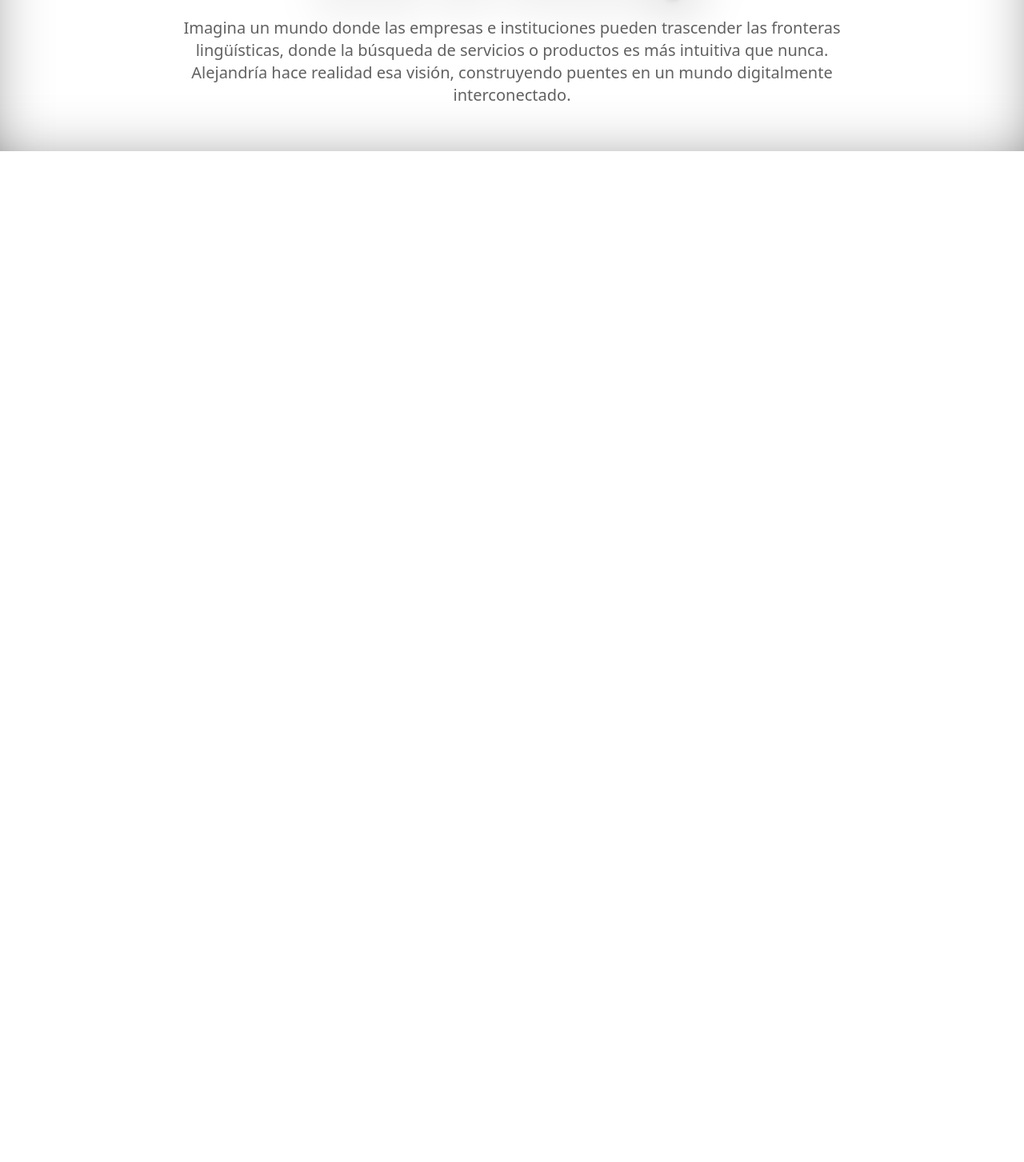
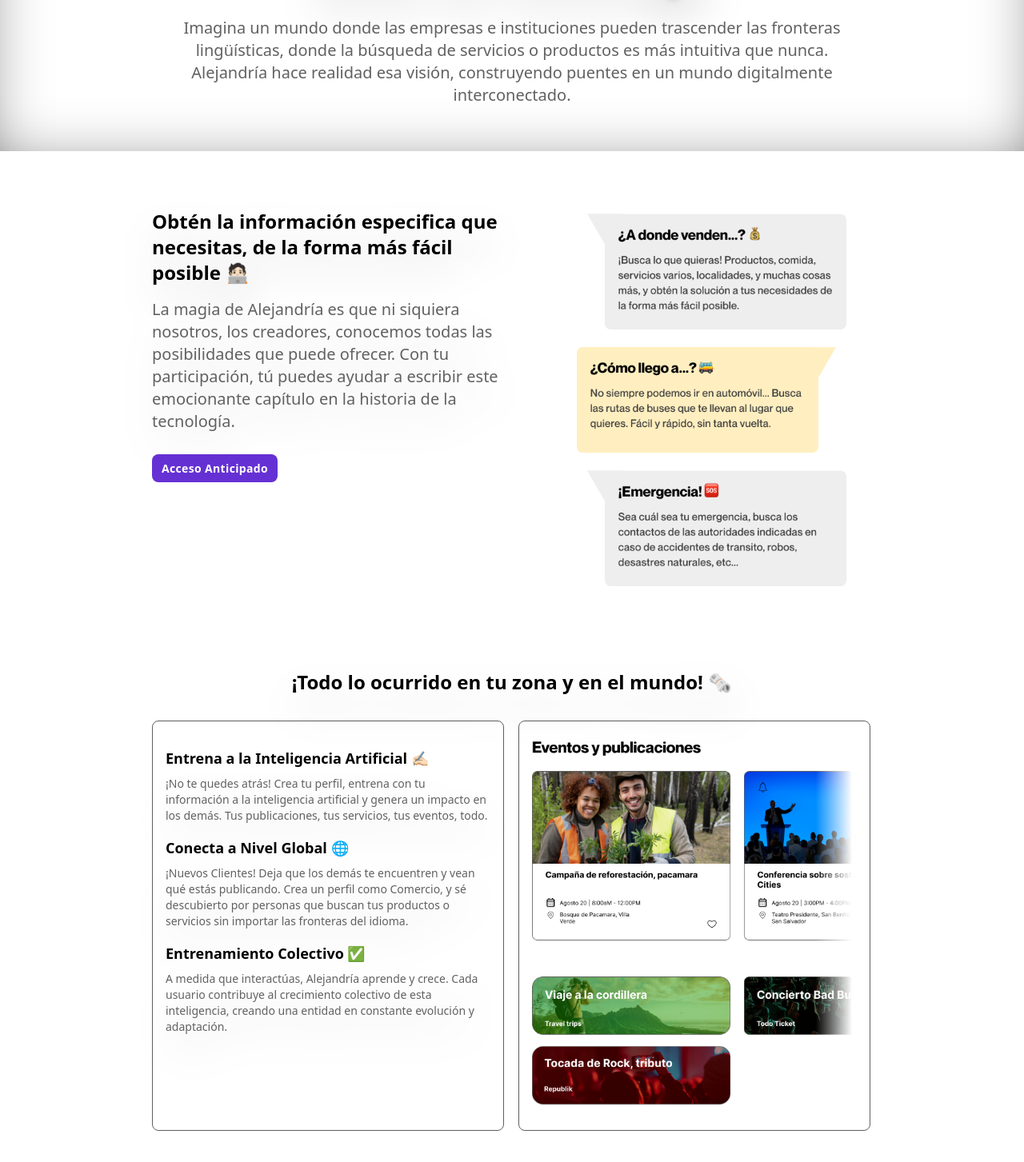
Before and after one commit to Alvarenga144/Alejandria-EarlyAccess-Landing, a React (Create React App) app: page / in a window 1280 px wide. Shown: the part 2278-3731 px from the top of the page at 80% size. Before the commit the page ends 2467 px from the top, so only its background shows below. Built offline with nearby package versions, Linux system fonts and the light colour scheme; the HTML template or start-up script is replaced by a standard one.

Commit message:
floatmessages and newsInformation sections added to landing

```diff
--- a/src/App.js
+++ b/src/App.js
@@ -4,6 +4,8 @@ import { Hero } from './components/Hero';
 import { Conversations } from './components/Conversations';
 import { Facts } from './components/Facts';
 import { SecondHero } from './components/SecondHero/index';
+import { FloatMessages } from './components/FloatMessages';
+import { NewsInformation } from './components/NewsInformation';
 
 function App() {
   return (
@@ -13,6 +15,8 @@ function App() {
       <Conversations />
       <Facts />
       <SecondHero />
+      <FloatMessages />
+      <NewsInformation />
     </div>
   );
 }
--- /dev/null
+++ b/src/components/FloatMessages.jsx
@@ -0,0 +1,41 @@
+import React from "react";
+import { AccesoAntibutton } from './AccesoAntiButton';
+import InfoGroup1 from '../assets/images/1 info group.png';
+import InfoGroup2 from '../assets/images/2 info group.png';
+import InfoGroup3 from '../assets/images/3 info group.png';
+
+const FloatMessages = () => {
+    return (
+        <div className="w-full py-4 px-4 justify-center">
+
+            <div class="max-w-[900px] mx-auto my-10
+                        md:grid md:grid-rows-1 md:grid-flow-col md:gap-4
+                        sm:grid sm:grid-rows-1 sm:grid-flow-col sm:gap-4
+                        flex flex-col gap-4">
+
+                <div class="md:row-span-1 md:col-span-1 md:max-w-[96%]
+                            sm:row-span-1 sm:col-span-1 sm:max-w-[92%]">
+                    <h2 className="md:text-2xl md:mt-4 sm:text-xl sm:mt-4
+                                   text-xl text-[#000000] font-bold drop-shadow-2xl">Obtén la información especifica que necesitas, de la forma más fácil posible 🧑🏻‍💻</h2>
+                    <p className="md:text-xl sm:text-md
+                                  text-md text-[#616161] mt-4 drop-shadow-2xl">La magia de Alejandría es que ni siquiera nosotros, los creadores, conocemos todas las posibilidades que puede ofrecer. Con tu participación, tú puedes ayudar a escribir este emocionante capítulo en la historia de la tecnología.</p>
+                    <div className="md:text-left md:pb-0
+                                    sm:text-left sm:pb-0
+                                    mx-auto mt-8 pb-6 text-center">
+                        <AccesoAntibutton />
+                    </div>
+                </div>
+                <div class="md:row-span-1 md:col-span-1
+                            sm:row-span-1 sm:col-span-1
+                            px-4">
+                    <img className="md:w-full mx-auto px-4" src={InfoGroup1} alt="/" />
+                    <img className="md:w-full mx-auto px-4" src={InfoGroup2} alt="/" />
+                    <img className="md:w-full mx-auto px-4" src={InfoGroup3} alt="/" />
+                </div>
+            </div>
+
+        </div>
+    );
+}
+
+export { FloatMessages };
--- /dev/null
+++ b/src/components/NewsInformation.jsx
@@ -0,0 +1,39 @@
+import React from "react";
+import EventsNews from '../assets/images/events&News.png';
+
+const NewsInformation = () => {
+    return (
+        <div className="w-full pb-12 pt-4 px-4 justify-center">
+            <h2 className="md:text-2xl sm:text-xl text-xl text-[#000000] text-center my-8 font-bold drop-shadow-2xl">¡Todo lo ocurrido en tu zona y en el mundo! 🗞</h2>
+            <div class="max-w-[900px] mx-auto
+                        md:grid md:grid-rows-1 md:grid-flow-col md:gap-4
+                        sm:grid sm:grid-rows-1 sm:grid-flow-col sm:gap-4
+                        flex flex-col gap-4">
+
+                <div class="md:row-span-1 md:col-span-1 md:max-w-[440px]
+                            sm:row-span-1 sm:col-span-1
+                            px-4 border border-[#5F5F5F] rounded-lg py-8">
+                    <h2 className="md:text-lg sm:text-sm text-sm text-[#000000] font-bold">Entrena a la Inteligencia Artificial ✍🏻</h2>
+                    <p className="md:text-md sm:text-sm
+                                  text-md text-[#616161] mt-2 drop-shadow-2xl">¡No te quedes atrás! Crea tu perfil, entrena con tu información a la inteligencia artificial y genera un impacto en los demás.
+                                  Tus publicaciones, tus servicios, tus eventos, todo.</p>
+                    <h2 className="md:text-lg sm:text-sm text-sm text-[#000000] mt-4 font-bold">Conecta a Nivel Global 🌐</h2>
+                    <p className="md:text-md sm:text-sm
+                                  text-md text-[#616161] mt-2 drop-shadow-2xl">¡Nuevos Clientes! Deja que los demás te encuentren y vean qué estás publicando. Crea un perfil como Comercio, y sé descubierto por personas que buscan tus productos o servicios sin importar las fronteras del idioma.</p>
+                    <h2 className="md:text-lg sm:text-sm text-sm text-[#000000] mt-4 font-bold">Entrenamiento Colectivo  ✅</h2>
+                    <p className="md:text-md sm:text-sm
+                                  text-md text-[#616161] mt-2 drop-shadow-2xl">A medida que interactúas, Alejandría aprende y crece. Cada usuario contribuye al crecimiento colectivo de esta inteligencia, creando una entidad en constante evolución y adaptación.</p>
+                </div>
+
+                <div class="md:row-span-1 md:col-span-1 md:max-w-[440px]
+                            sm:row-span-1 sm:col-span-1
+                            px-4 border border-[#5F5F5F] rounded-lg py-2">
+                    <img className="md:w-full mx-auto" src={EventsNews} alt="/" />
+                </div>
+            </div>
+
+        </div>
+    );
+}
+
+export { NewsInformation };
```
Also changed, not shown: src/assets/images/events&News.png (added).
